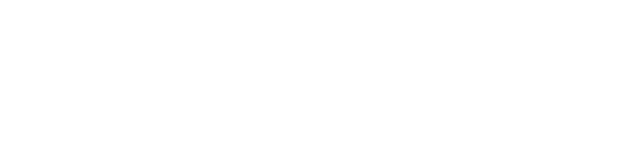
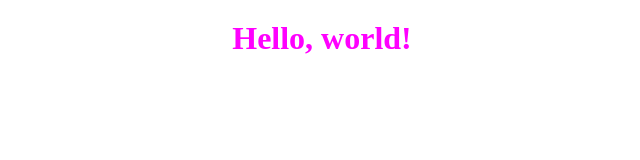
Before and after one commit to stardust-flux/project-1-product, a plain HTML site: page index.html in a window 1280 px wide. Shown: the whole page, without its empty margins (318-958 px from the left). Drawn offline with Linux system fonts and the light colour scheme.

Commit message:
added for page text

```diff
--- a/css/styles.css
+++ b/css/styles.css
@@ -3,3 +3,9 @@
     padding: 0;
     box-sizing: border-box;
 }
+
+h1 {
+    color: #f0f;
+    text-align: center;
+    margin: 20px 0;
+}
--- a/index.html
+++ b/index.html
@@ -0,0 +1,12 @@
+<!DOCTYPE html>
+<html lang="en">
+<head>
+  <meta charset="UTF-8">
+  <meta name="viewport" content="width=device-width,initial-scale=1.0">
+  <title>Responsive Demo with CSS Transitions & Transforms</title>
+    <link rel="stylesheet" href="css/styles.css">
+</head>
+<body>
+    <h1>Hello, world!</h1>
+</body>
+</html>
```
